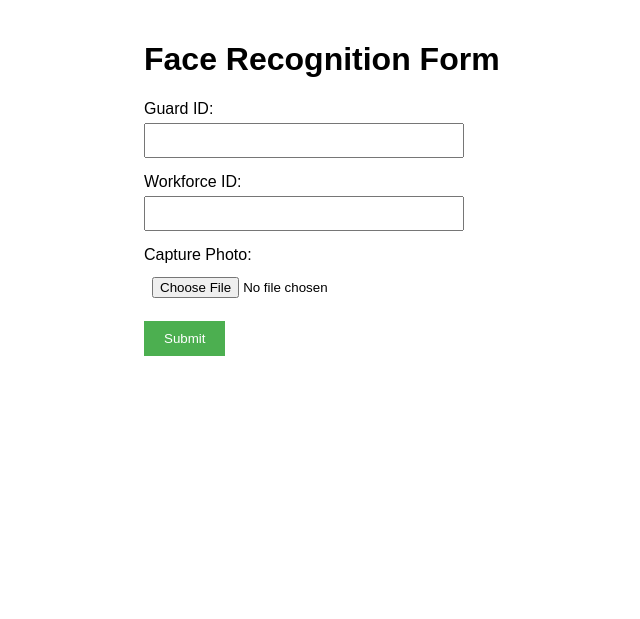
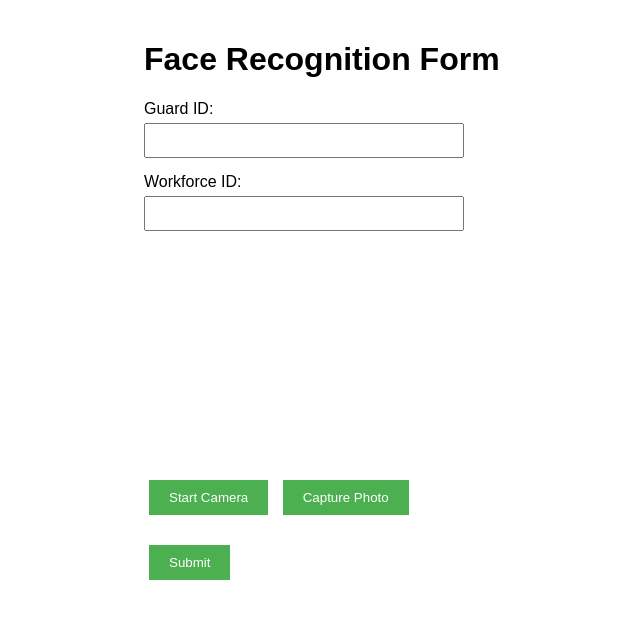
Before and after one commit to kishor19961/face-recognition-app, a Flask app: page / in a window 1280 px wide. Shown: the top 619 px of the page, without its empty margins (96-736 px from the left). Run offline with Flask 2, Linux system fonts and the light colour scheme.

Commit message:
Update index.html

```diff
--- a/templates/index.html
+++ b/templates/index.html
@@ -2,6 +2,7 @@
 <html lang="en">
 <head>
     <meta charset="UTF-8">
+    <meta name="viewport" content="width=device-width, initial-scale=1.0">
     <title>Face Recognition</title>
     <style>
         body {
@@ -28,15 +29,38 @@
             color: white;
             border: none;
             cursor: pointer;
+            margin: 5px;
         }
         button:hover {
             background-color: #45a049;
+        }
+        #camera-container {
+            margin: 20px 0;
+            max-width: 400px;
+        }
+        #video {
+            width: 100%;
+            margin-bottom: 10px;
+        }
+        #canvas {
+            display: none;
+        }
+        #preview {
+            max-width: 100%;
+            margin: 10px 0;
+            display: none;
+        }
+        .camera-buttons {
+            margin: 10px 0;
+        }
+        .hidden {
+            display: none;
         }
     </style>
 </head>
 <body>
     <h1>Face Recognition Form</h1>
-    <form action="{{ url_for('upload') }}" method="post" enctype="multipart/form-data">
+    <form id="recognitionForm" action="{{ url_for('upload') }}" method="post" enctype="multipart/form-data">
         <div class="form-group">
             <label for="guard_id">Guard ID:</label>
             <input type="text" id="guard_id" name="guard_id" required>
@@ -47,12 +71,110 @@
             <input type="text" id="workforce_id" name="workforce_id" required>
         </div>
 
-        <div class="form-group">
-            <label for="photo">Capture Photo:</label>
-            <input type="file" id="photo" name="photo" accept="image/*" capture="camera" required>
+        <div id="camera-container">
+            <video id="video" autoplay playsinline></video>
+            <canvas id="canvas"></canvas>
+            <img id="preview" alt="Captured photo">
+            <input type="hidden" id="photo" name="photo">
+
+            <div class="camera-buttons">
+                <button type="button" id="startCamera">Start Camera</button>
+                <button type="button" id="capturePhoto" disabled>Capture Photo</button>
+                <button type="button" id="retakePhoto" class="hidden">Retake Photo</button>
+            </div>
         </div>
 
-        <button type="submit">Submit</button>
+        <button type="submit" id="submitButton" disabled>Submit</button>
     </form>
+
+    <script>
+        let stream = null;
+        const video = document.getElementById('video');
+        const canvas = document.getElementById('canvas');
+        const preview = document.getElementById('preview');
+        const startButton = document.getElementById('startCamera');
+        const captureButton = document.getElementById('capturePhoto');
+        const retakeButton = document.getElementById('retakePhoto');
+        const submitButton = document.getElementById('submitButton');
+        const photoInput = document.getElementById('photo');
+
+        startButton.addEventListener('click', async () => {
+            try {
+                stream = await navigator.mediaDevices.getUserMedia({
+                    video: {
+                        facingMode: "user",
+                        width: { ideal: 1280 },
+                        height: { ideal: 720 }
+                    }
+                });
+                video.srcObject = stream;
+                startButton.disabled = true;
+                captureButton.disabled = false;
+            } catch (err) {
+                console.error('Error accessing camera:', err);
+                alert('Error accessing camera. Please make sure you have granted camera permissions.');
+            }
+        });
+
+        captureButton.addEventListener('click', () => {
+            canvas.width = video.videoWidth;
+            canvas.height = video.videoHeight;
+            canvas.getContext('2d').drawImage(video, 0, 0);
+
+            // Convert canvas to blob and create a file
+            canvas.toBlob((blob) => {
+                const file = new File([blob], "captured-photo.jpg", { type: "image/jpeg" });
+                const dataTransfer = new DataTransfer();
+                dataTransfer.items.add(file);
+                photoInput.files = dataTransfer.files;
+
+                // Show preview
+                preview.src = canvas.toDataURL('image/jpeg');
+                preview.style.display = 'block';
+                video.style.display = 'none';
+
+                // Update buttons
+                captureButton.classList.add('hidden');
+                retakeButton.classList.remove('hidden');
+                submitButton.disabled = false;
+
+                // Stop camera stream
+                if (stream) {
+                    stream.getTracks().forEach(track => track.stop());
+                }
+            }, 'image/jpeg', 0.9);
+        });
+
+        retakeButton.addEventListener('click', async () => {
+            try {
+                stream = await navigator.mediaDevices.getUserMedia({
+                    video: {
+                        facingMode: "user",
+                        width: { ideal: 1280 },
+                        height: { ideal: 720 }
+                    }
+                });
+                video.srcObject = stream;
+
+                // Reset UI
+                video.style.display = 'block';
+                preview.style.display = 'none';
+                captureButton.classList.remove('hidden');
+                retakeButton.classList.add('hidden');
+                submitButton.disabled = true;
+            } catch (err) {
+                console.error('Error accessing camera:', err);
+                alert('Error accessing camera. Please make sure you have granted camera permissions.');
+            }
+        });
+
+        // Form submission
+        document.getElementById('recognitionForm').addEventListener('submit', function(e) {
+            if (!photoInput.files.length) {
+                e.preventDefault();
+                alert('Please capture a photo before submitting.');
+            }
+        });
+    </script>
 </body>
 </html>
```
